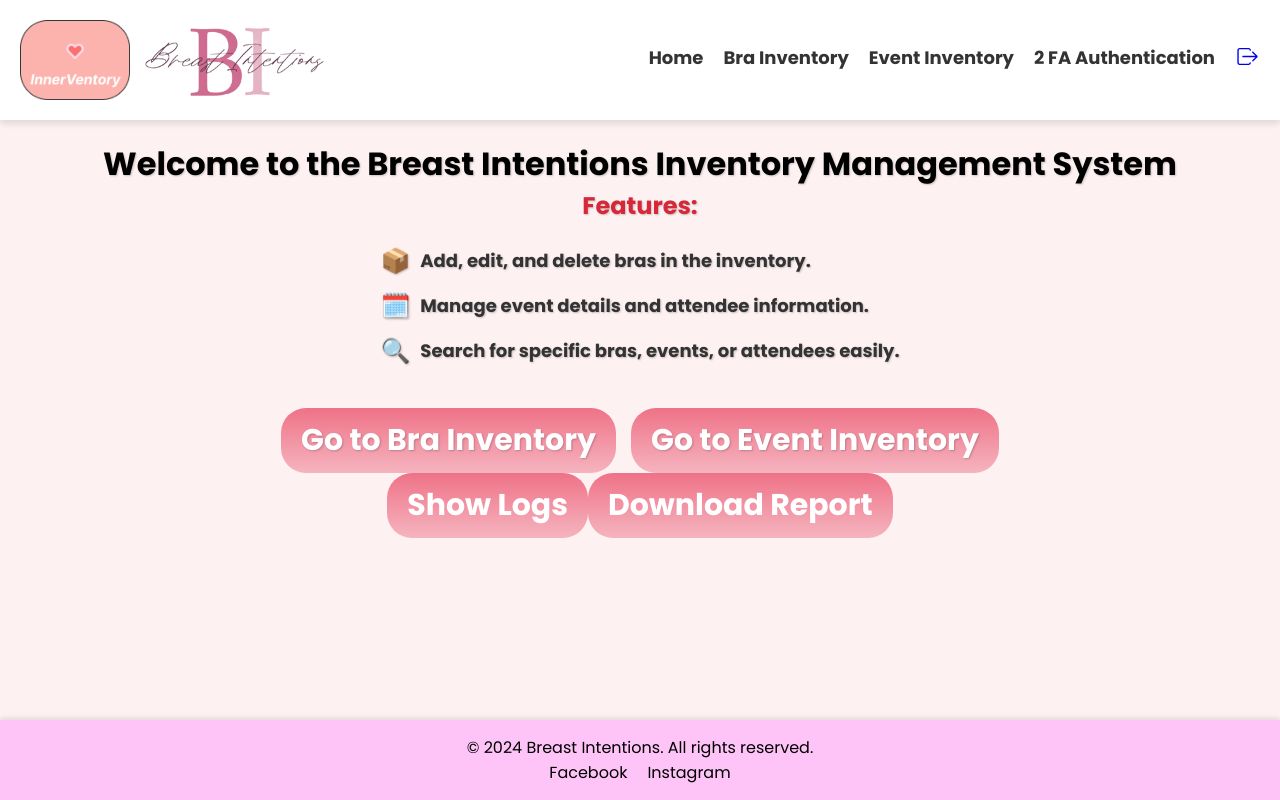
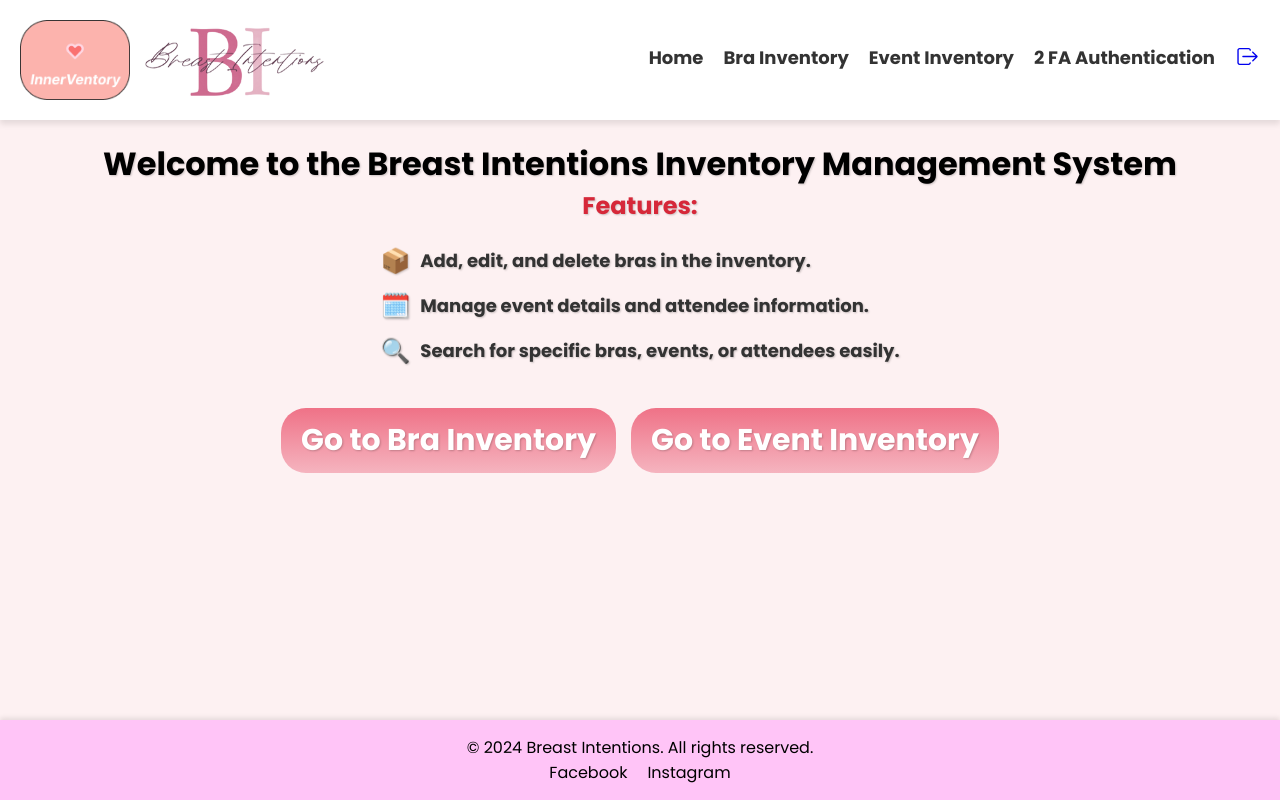
Before and after one commit to JoshnaPR/ACME2-BI, a React (Create React App) app in the folder Inventory Management System/frontend/: page /home in a window 1280 px wide. Built offline with nearby package versions, Linux system fonts and the light colour scheme; sample sign-in values are in the browser's storage.

Commit message:
Adding some finishing touches.

```diff
--- a/Inventory Management System/frontend/src/pages/BraInventory.js
+++ b/Inventory Management System/frontend/src/pages/BraInventory.js
@@ -273,7 +273,7 @@
           <h2 style={{ textAlign: "center" }}>{successMessage}</h2>
         )}
 
-{editBra && (
+        {editBra && (
           <form
             className="bra-form"
             onSubmit={(e) => {
--- a/Inventory Management System/frontend/src/pages/HomePage.js
+++ b/Inventory Management System/frontend/src/pages/HomePage.js
@@ -1,16 +1,14 @@
-// HomePage.js
 import React, { useEffect, useState } from "react";
 import { Link } from "react-router-dom";
-import "../styles/HomePage.css"; // Custom styles for the homepage
+import "../styles/HomePage.css";
 import logo from "../assets/InnerVentory Button.png";
 import logo2 from "../assets/BreastIntentionsLogo.png";
 import { IoIosLogOut } from "react-icons/io";
 import { fetchLogs } from "../services/logService";
-import jsPDF from "jspdf";
-import "jspdf-autotable";
 
 const HomePage = () => {
 
+  const role = localStorage.getItem("role");
   const [logs, setLogs] = useState([]);
   const [showLogsModal, setShowLogsModal] = useState(false);
 
@@ -29,40 +27,6 @@
       getLogs();
     }
   }, [showLogsModal]);
-
-  const handleDownloadReport = async () => {
-    try {
-      const logData = await fetchLogs();
-      const filteredLogs = logData.filter((log) =>
-        log.action.includes("given out")
-      );
-
-      if (filteredLogs.length === 0) {
-        alert("No records of bras given out found.");
-        return;
-      }
-
-      const doc = new jsPDF();
-      doc.text("Breast Intentions - Bra Distribution Report", 20, 10);
-
-      const tableData = filteredLogs.map((log, index) => [
-        index + 1,
-        new Date(log.timestamp).toLocaleDateString(),
-        log.username,
-        log.action,
-      ]);
-
-      doc.autoTable({
-        head: [["#", "Date", "User", "Action"]],
-        body: tableData,
-      });
-
-      doc.save("Bra_Distribution_Report.pdf");
-    } catch (error) {
-      console.error("Error generating report:", error);
-    }
-  };
-
 
   return (
     <div className="homepage-container">
@@ -118,12 +82,13 @@
           </Link>
         </div>
 
-        <button onClick={() => setShowLogsModal(true)} className="cta-button">
-          Show Logs
-        </button>
-        <button onClick={handleDownloadReport} className="cta-button">
-        Download Report
-        </button>
+        <div className="cta-buttons">
+        {role === "Admin" ? (
+          <button onClick={() => setShowLogsModal(true)} className="cta-button">
+            Show Logs
+          </button>
+          ) : null}
+       </div>
 
         {showLogsModal && (
           <div className="modal-overlay" onClick={() => setShowLogsModal(false)}>
--- a/Inventory Management System/frontend/src/pages/TwoFA.js
+++ b/Inventory Management System/frontend/src/pages/TwoFA.js
@@ -68,7 +68,7 @@
           <img src={logo2} alt="Breast Intentions Logo" className="logo" />
         </div>
         <nav className="navbar">
-          <Link to="/" className="nav-link">
+          <Link to="/home" className="nav-link">
             Home
           </Link>
           <Link to="/bra-inventory" className="nav-link">
```
Also changed, not shown: 1 other file (tests, documents, lock files or other folders).
